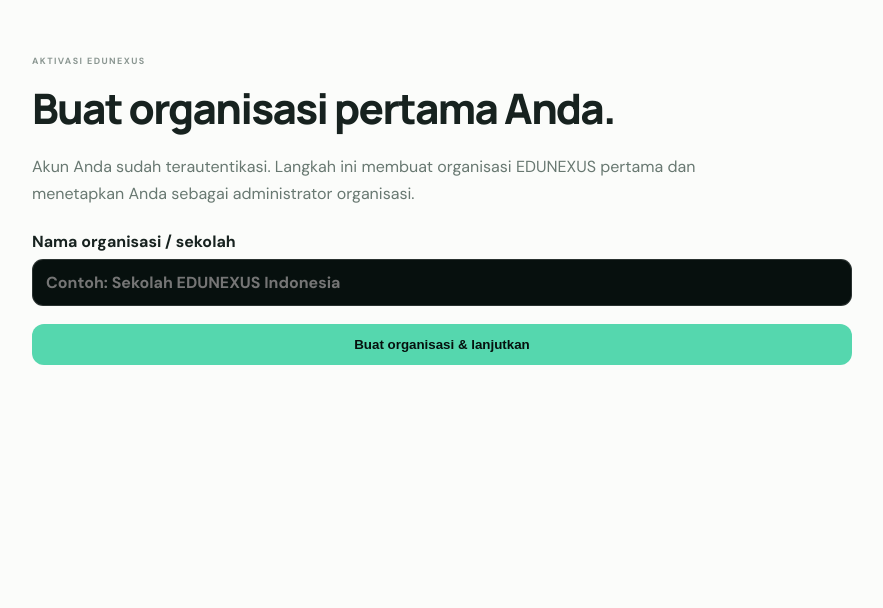
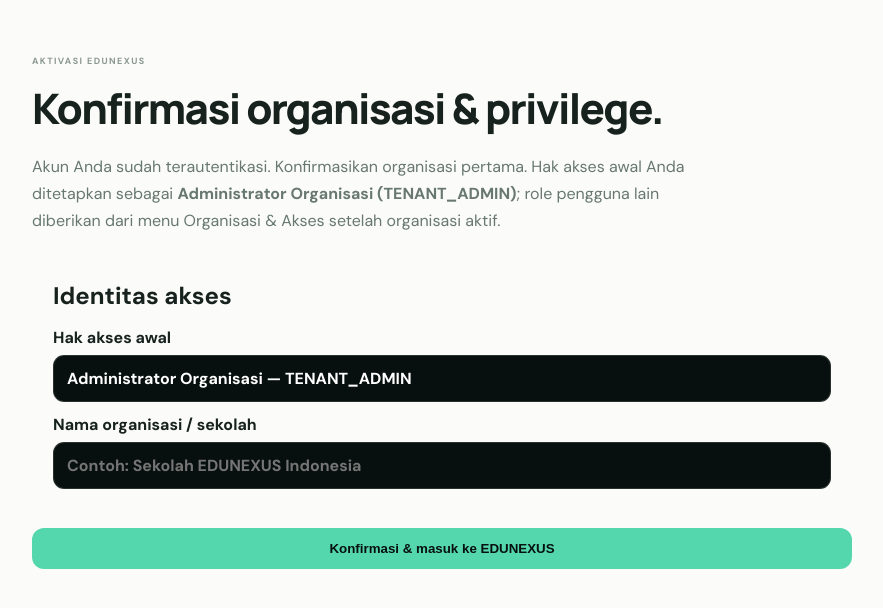
Before and after one commit to Yudi8377/EDUNEXUS, a Next.js app in the folder apps/web/: page /onboarding/bootstrap in a window 1280 px wide. Shown: the top 608 px of the page, without its empty margins (186-1069 px from the left). Built offline with nearby package versions, Linux system fonts and the light colour scheme.

Commit message:
feat(auth): carry first-user privilege into bootstrap

```diff
--- a/apps/web/app/onboarding/bootstrap/page.tsx
+++ b/apps/web/app/onboarding/bootstrap/page.tsx
@@ -1,6 +1,6 @@
 "use client";
 
-import { FormEvent, useState } from "react";
+import { FormEvent, useEffect, useState } from "react";
 import { useRouter } from "next/navigation";
 
 export default function BootstrapPage() {
@@ -8,6 +8,17 @@ export default function BootstrapPage() {
   const [organizationName, setOrganizationName] = useState("");
   const [status, setStatus] = useState("");
   const [busy, setBusy] = useState(false);
+
+  useEffect(() => {
+    try {
+      const raw = window.localStorage.getItem("edunexus_bootstrap_draft");
+      if (!raw) return;
+      const draft = JSON.parse(raw) as { organizationName?: string };
+      if (draft.organizationName) setOrganizationName(draft.organizationName);
+    } catch {
+      // Keep the form usable if a local draft is invalid.
+    }
+  }, []);
 
   async function submit(event: FormEvent) {
     event.preventDefault();
@@ -24,18 +35,27 @@ export default function BootstrapPage() {
       setBusy(false);
       return;
     }
+    window.localStorage.removeItem("edunexus_bootstrap_draft");
     router.replace("/tenant");
   }
 
   return (
     <main className="simple-page">
       <p className="eyebrow">AKTIVASI EDUNEXUS</p>
-      <h1>Buat organisasi pertama Anda.</h1>
-      <p className="lede">Akun Anda sudah terautentikasi. Langkah ini membuat organisasi EDUNEXUS pertama dan menetapkan Anda sebagai administrator organisasi.</p>
+      <h1>Konfirmasi organisasi & privilege.</h1>
+      <p className="lede">Akun Anda sudah terautentikasi. Konfirmasikan organisasi pertama. Hak akses awal Anda ditetapkan sebagai <strong>Administrator Organisasi (TENANT_ADMIN)</strong>; role pengguna lain diberikan dari menu Organisasi & Akses setelah organisasi aktif.</p>
       <form className="onboarding-form" onSubmit={submit}>
-        <label>Nama organisasi / sekolah<input value={organizationName} onChange={e => setOrganizationName(e.target.value)} placeholder="Contoh: Sekolah EDUNEXUS Indonesia" minLength={3} required /></label>
+        <section>
+          <h2>Identitas akses</h2>
+          <label>Hak akses awal
+            <input value="Administrator Organisasi — TENANT_ADMIN" readOnly aria-readonly="true" />
+          </label>
+          <label>Nama organisasi / sekolah
+            <input value={organizationName} onChange={e => setOrganizationName(e.target.value)} placeholder="Contoh: Sekolah EDUNEXUS Indonesia" minLength={3} required />
+          </label>
+        </section>
         {status && <div className="auth-error" role="status">{status}</div>}
-        <button type="submit" disabled={busy}>{busy ? "Menyiapkan organisasi..." : "Buat organisasi & lanjutkan"}</button>
+        <button type="submit" disabled={busy}>{busy ? "Menyiapkan organisasi..." : "Konfirmasi & masuk ke EDUNEXUS"}</button>
       </form>
     </main>
   );
```
